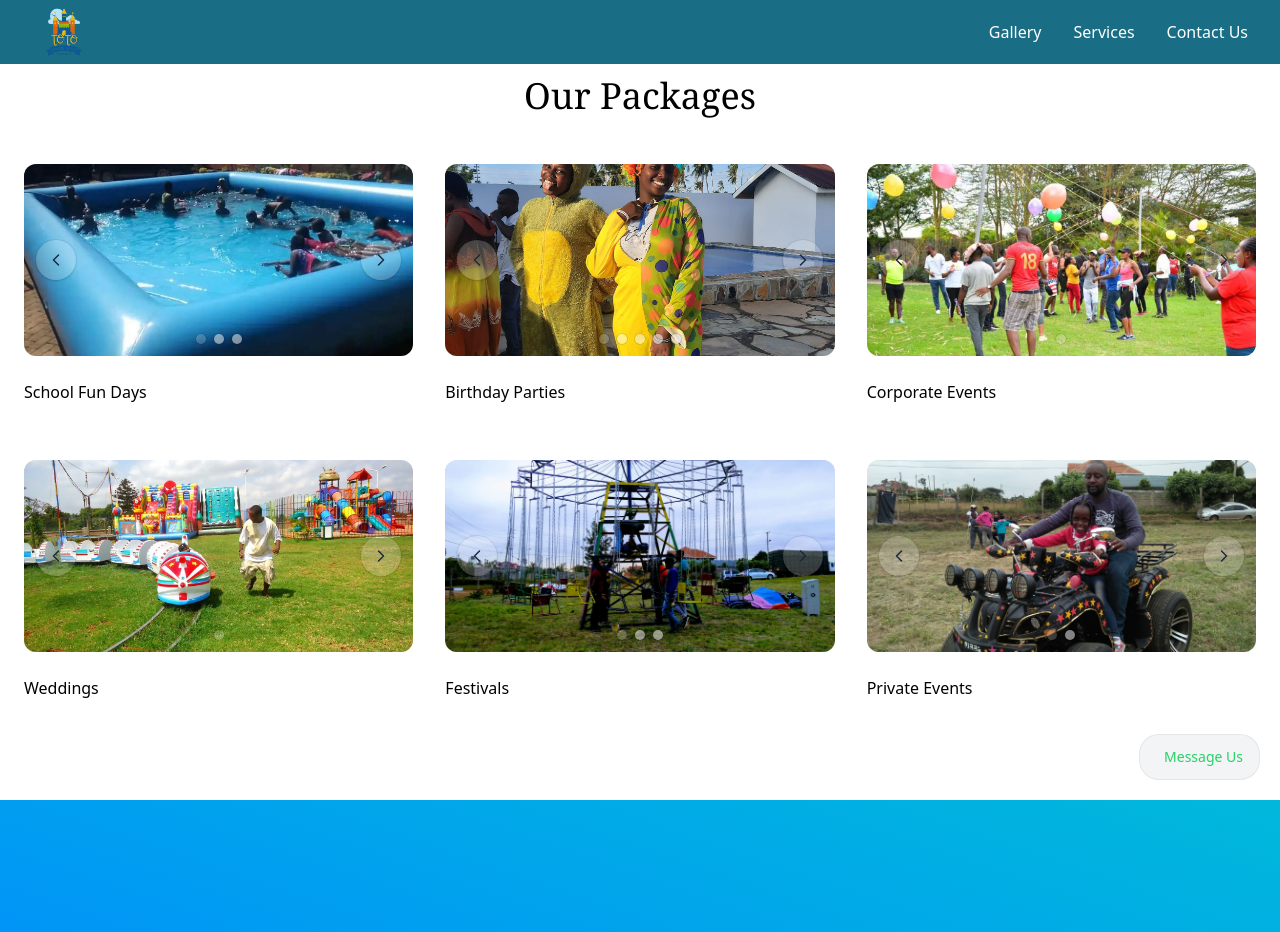
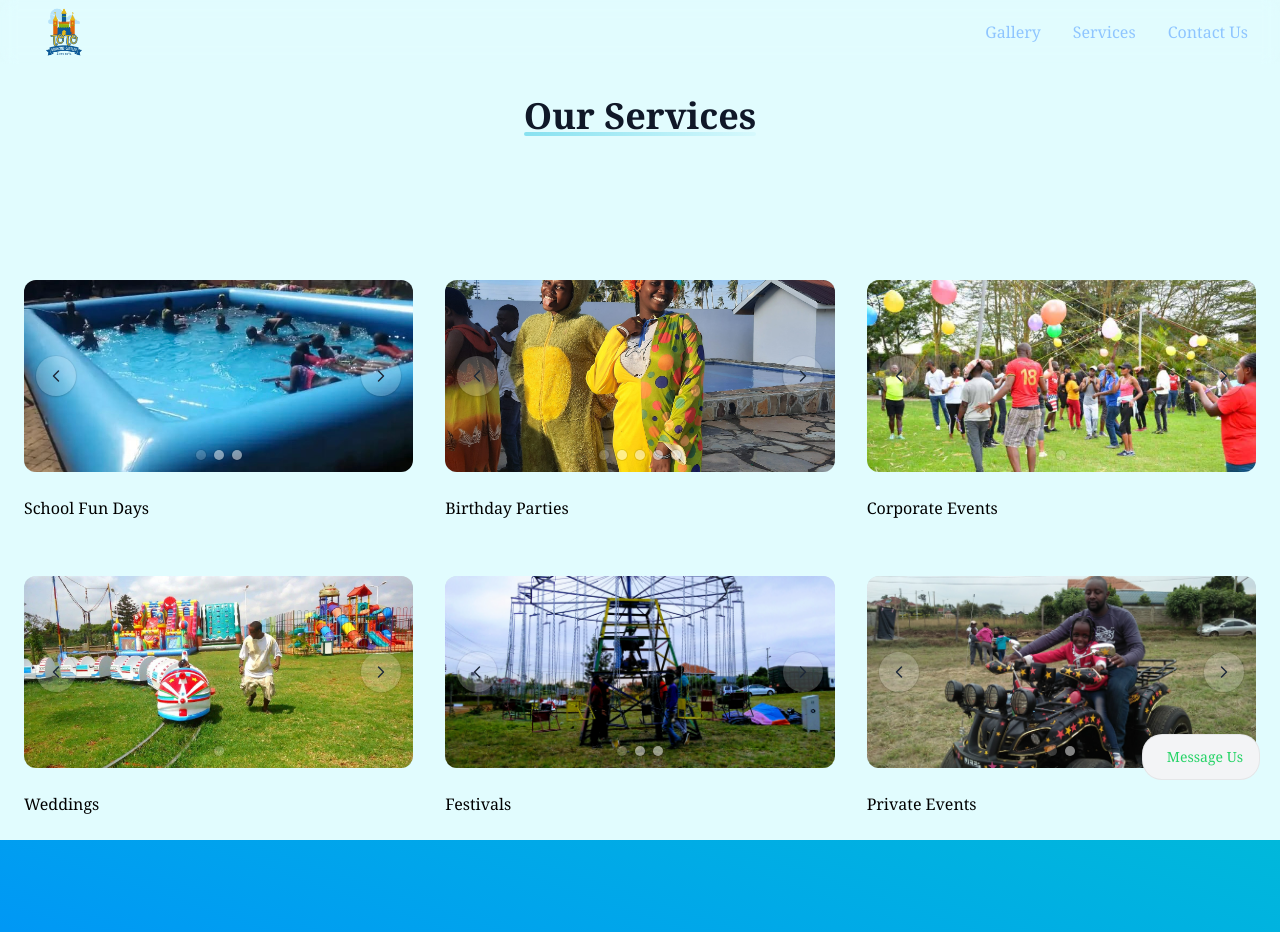
Before and after one commit to meggiddy/toto-rebrand, a React (Vite) app: page /services in a window 1280 px wide. Shown: the top 932 px of the page. Built offline with nearby package versions, Linux system fonts and the light colour scheme; what @iconify/tailwind4 would draw is missing.

Commit message:
homogenous font

```diff
--- a/index.html
+++ b/index.html
@@ -6,7 +6,7 @@
     <meta name="viewport" content="width=device-width, initial-scale=1.0" />
     <title>Toto Bouncing Castles</title>
   </head>
-  <body>
+  <body class="bg-cyan-100/60 font-serif"">
     <div id="root"></div>
     <script type="module" src="/src/main.jsx"></script>
   </body>
--- a/src/components/Navbar.jsx
+++ b/src/components/Navbar.jsx
@@ -6,7 +6,7 @@ export default function Navbar() {
   const [open, setOpen] = useState(false);
 
   return (
-    <header className="fixed inset-x-0 top-0 z-50 bg-cyan-800/90 backdrop-blur">
+    <header className="fixed inset-x-0 top-0 z-50 bg-linear-bl from-cyan-300/60 to-blue-500/60 backdrop-blur">
       <nav className="mx-auto flex h-16 max-w-7xl items-center justify-between px-4 sm:px-6 lg:px-8">
         {/* Brand */}
         <Link to="/" className="flex items-center gap-2">
@@ -15,7 +15,7 @@ export default function Navbar() {
         </Link>
 
         {/* Desktop links */}
-        <div className="hidden items-center gap-8 text-white lg:flex">
+        <div className="hidden items-center gap-8 text-blue-300 lg:flex">
           <NavLink to="/gallery" className="hover:text-cyan-200">
             Gallery
           </NavLink>
@@ -67,7 +67,7 @@ export default function Navbar() {
         id="mobile-menu"
         className={`${
           open ? "block" : "hidden"
-        } border-t border-white/10 text-white lg:hidden bg-cyan-300`}
+        } border-t border-white/10 text-white lg:hidden bg-linear-bl from-cyan-300/60 to-blue-500/60 backdrop-blur`}
       >
         <div className="space-y-1 px-4 py-3">
           <NavLink
--- a/src/components/Packages.jsx
+++ b/src/components/Packages.jsx
@@ -55,7 +55,16 @@ const Packages = () => {
   return (
     <>
       <div className="flex flex-col items-center justify-center min-h-screen">
-        <p className="text-4xl font-serif">Our Packages</p>
+        {/* Header */}
+        <div className="relative mx-auto my-12 w-fit sm:my-16 lg:my-24">
+          <h2 className="text-2xl font-bold text-gray-900 md:text-3xl lg:text-4xl">
+            Our Services
+          </h2>
+          <span
+            aria-hidden="true"
+            className="pointer-events-none absolute left-0 top-9 h-1 w-full rounded-full bg-gradient-to-r from-cyan-500/40 to-cyan-500/5"
+          />
+        </div>
         <div className="grid grid-cols-1 gap-4 lg:grid-cols-3 lg:gap-8 p-6">
           <div>
             <ImageCarousel images={poolImages} aspectClass="h-48" />
--- a/src/pages/Gallery.jsx
+++ b/src/pages/Gallery.jsx
@@ -24,6 +24,16 @@ const Gallery = () => {
       // tiles will be at least 280px wide and grow
       style={{ gridTemplateColumns: "repeat(auto-fill, minmax(280px, 1fr))" }}
     >
+      {/* Header */}
+      <div className="relative mx-auto my-12 w-fit sm:my-16 lg:my-24">
+        <h2 className="text-2xl font-bold text-gray-900 md:text-3xl lg:text-4xl">
+          Gallery
+        </h2>
+        <span
+          aria-hidden="true"
+          className="pointer-events-none absolute left-0 top-9 h-1 w-full rounded-full bg-gradient-to-r from-cyan-500/40 to-cyan-500/5"
+        />
+      </div>
       <div className="grid gap-4 sm:grid-cols-2 lg:grid-cols-4 lg:gap-6">
         {images.map((img, i) => (
           <figure
--- a/src/pages/Hero.jsx
+++ b/src/pages/Hero.jsx
@@ -2,6 +2,11 @@ import bgUrl from "../assets/background.jpg";
 import React from "react";
 
 const Hero = () => {
+  const dial = (num) => {
+    const e164 = `+${num.replace(/\D/g, "")}`;
+    window.location.href = `tel:${e164}`;
+  };
+
   return (
     <div
       className="flex flex-row items-center justify-center min-h-screen bg-cover bg-center"
@@ -17,9 +22,17 @@ const Hero = () => {
         <p className="m-6 text-6xl font-bold text-gray-800 font-serif">
           Welcome to Toto Bouncing Castles
         </p>
-        <div className="m-6 flex flex-row items-center justify-center space-x-4 text-2xl">
-          <span className="icon-[tabler--phone] text-xl" aria-hidden="true" />
-          <p>+254 722 286300</p>
+        <div
+          role="button"
+          tabIndex={0}
+          onClick={() => dial("+254 722 286300")}
+          onKeyDown={(e) =>
+            (e.key === "Enter" || e.key === " ") && dial("+254 722 286300")
+          }
+          className="m-6 flex flex-row items-center justify-center space-x-4 text-2xl hover:text-[#25D366]"
+        >
+          <span className="icon-[tabler--phone] text-2xl" aria-hidden="true" />
+          <p className="font-serif">+254 722 286300</p>
         </div>
       </div>
     </div>
```
